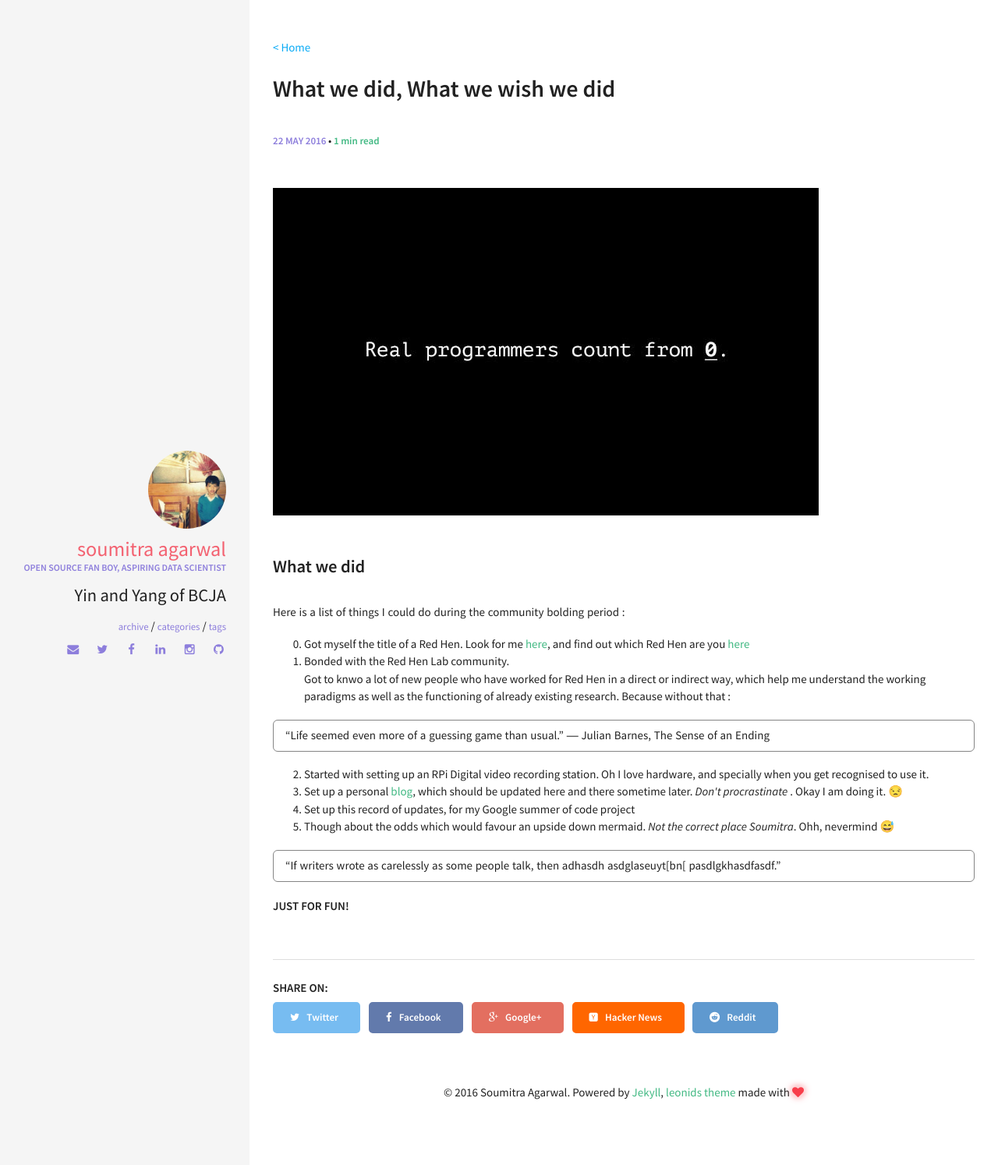
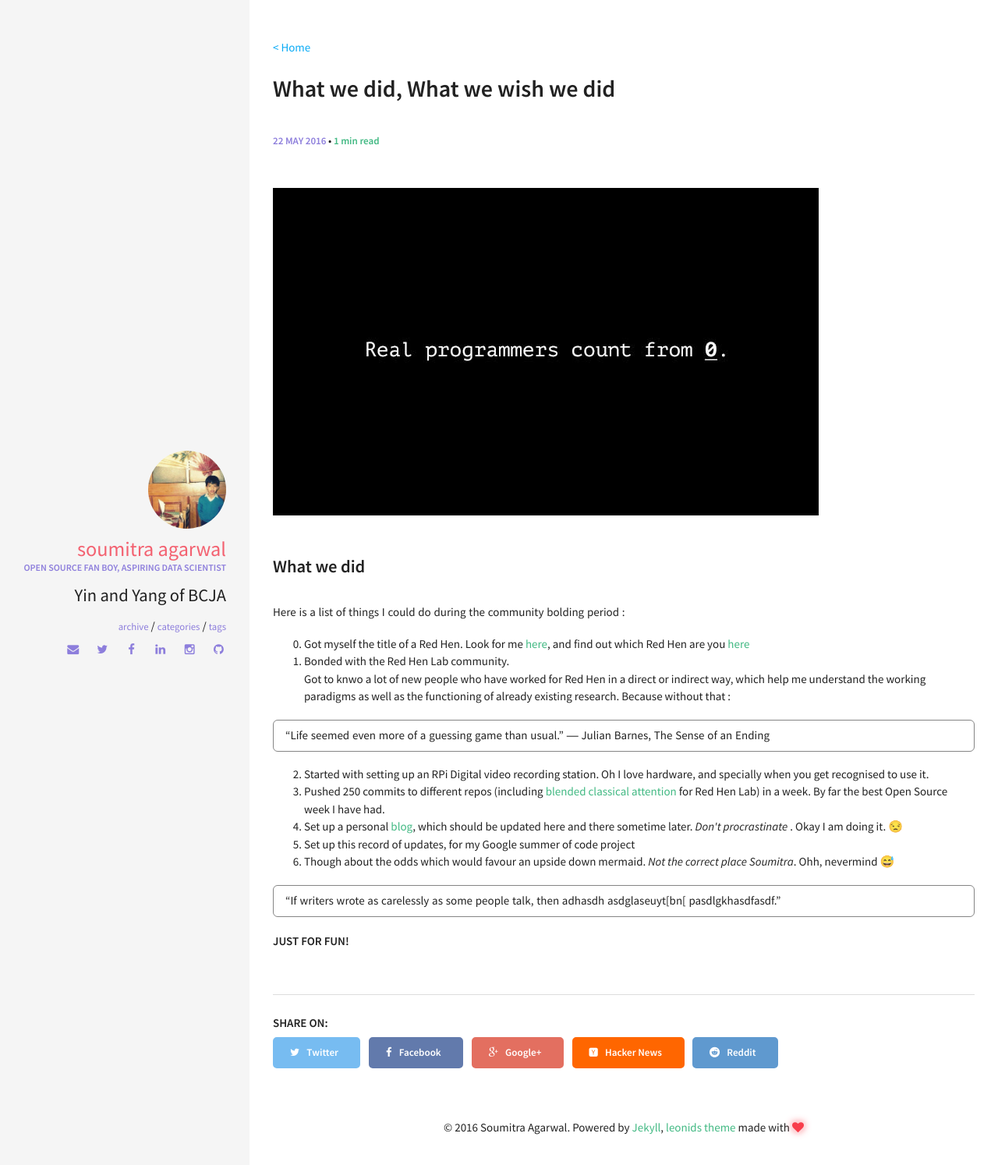
Before and after one commit to RedHenLab/BlendedJointAttention, a Jekyll site: the page built from _posts/2016-05-22-Community-bondind(Third).md, in a window 1280 px wide. Shown: the top 1494 px of the page at 78% size. Built offline with Jekyll 4.4.1, drawn with Linux system fonts in a browser that asks for light colours; emoji names are drawn with the system emoji font.

Commit message:
Add commit boast

```diff
--- a/_posts/2016-05-22-Community-bondind(Third).md
+++ b/_posts/2016-05-22-Community-bondind(Third).md
@@ -23,6 +23,7 @@ Here is a list of things I could do during the community bolding period :
 
 <ol start='2'>
 	<li> Started with setting up an RPi Digital video recording station. Oh I love hardware, and specially when you get recognised to use it. </li>
+	<li> Pushed 250 commits to different repos (including <a href = "https://github.com/SoumitraAgarwal/BlendedJointAttention">blended classical attention</a> for Red Hen Lab) in a week. By far the best Open Source week I have had.</li>
 	<li> Set up a personal <a target = "_blank" href = "soumitraagarwal.github.io">blog</a>, which should be updated here and there sometime later. <i>Don't procrastinate</i> . Okay I am doing it. :unamused: </li>
 	<li> Set up this record of updates, for my Google summer of code project </li>
 	<li> Though about the odds which would favour an upside down mermaid. <i>Not the correct place Soumitra</i>. Ohh, nevermind :sweat_smile: </li>
```
